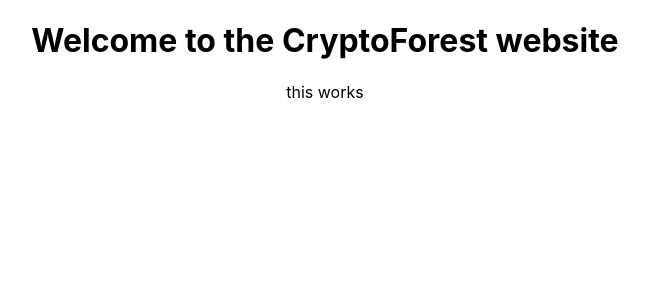
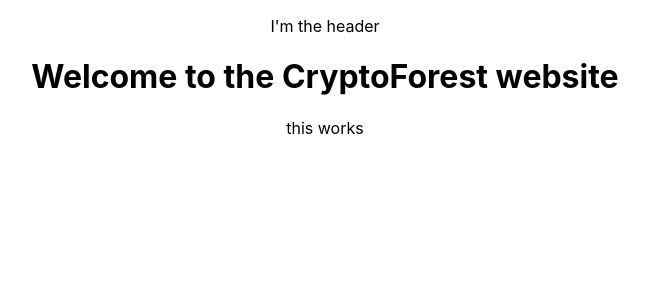
Before and after one commit to andrewlew1s/cryptoforest, a React (Create React App) app: page / in a window 1280 px wide. Shown: the top 300 px of the page, without its empty margins (315-964 px from the left). Built offline with nearby package versions, Linux system fonts and the light colour scheme.

Commit message:
feat: basic text header component

```diff
--- a/src/App.js
+++ b/src/App.js
@@ -1,9 +1,11 @@
 import React from 'react';
 import './App.css';
+import Header from './components/Header/Header';
 
 function App() {
   return (
     <div className="App">
+		<Header />
 		<h1>Welcome to the CryptoForest website</h1>
 		<p> this works</p>
 	</div>
--- /dev/null
+++ b/src/components/Header/Header.js
@@ -0,0 +1,7 @@
+import React from 'react';
+
+const header = () => {
+	return <p>I'm the header</p>
+}
+
+export default header;
```
